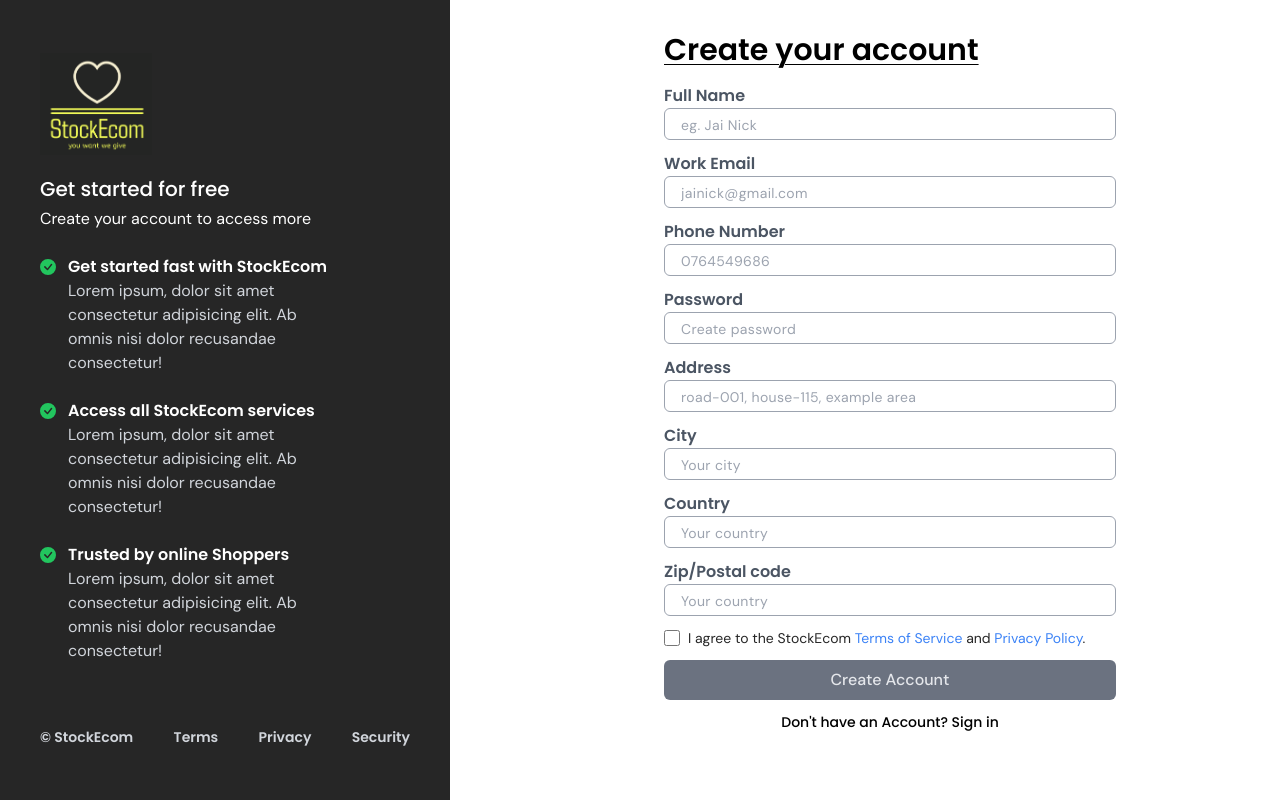
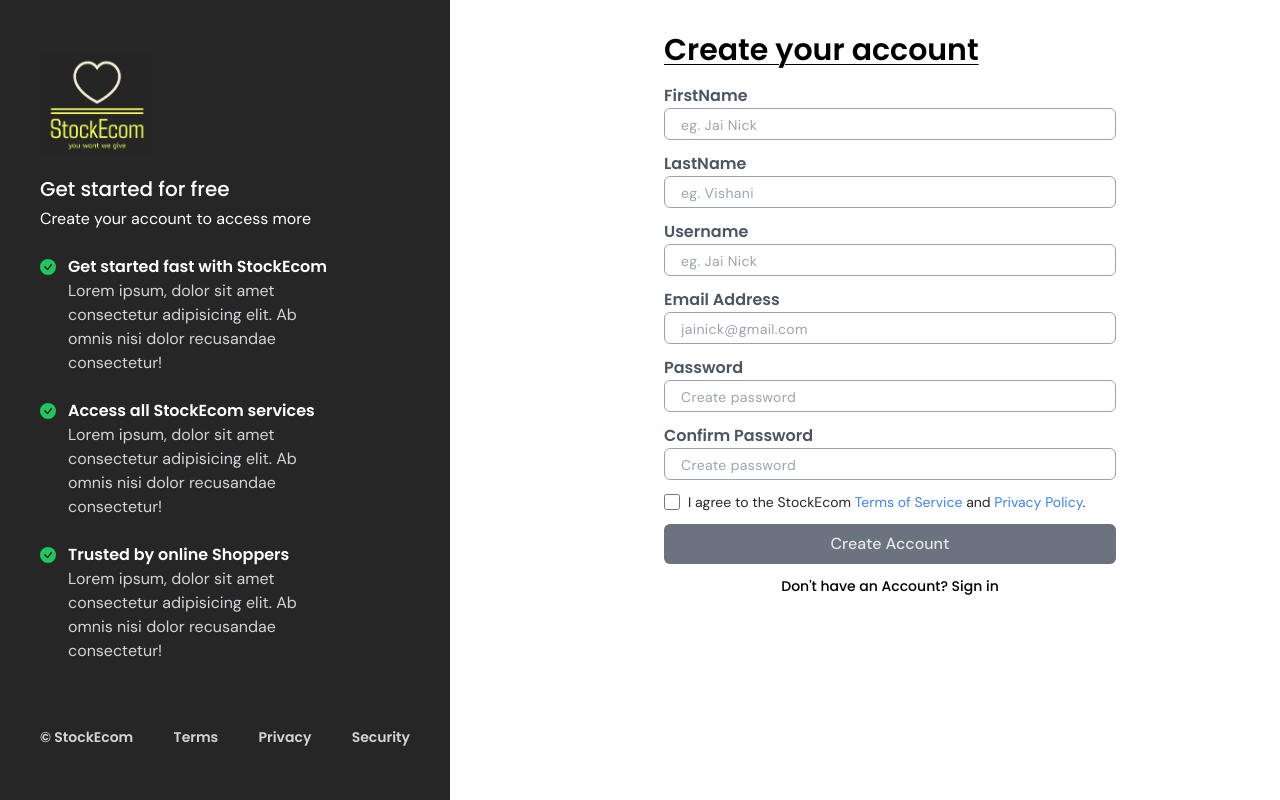
Before and after one commit to NickBwalley/StockEcom, a React (Create React App) app: page /signup in a window 1280 px wide. Built offline with nearby package versions, Linux system fonts and the light colour scheme.

Commit message:
changed signup page to match backend definitions

```diff
--- a/src/components/home/Header/HeaderBottom.js
+++ b/src/components/home/Header/HeaderBottom.js
@@ -90,7 +90,7 @@
             <FaSearch className="w-5 h-5" />
             {searchQuery && (
               <div
-                className={`w-full mx-auto h-96 bg-white top-16 absolute left-0 z-50 overflow-y-scroll shadow-2xl scrollbar-hide cursor-pointer`}
+                className={`w-full mx-auto h-96 bg-white top-16 absolute left-0 z-50 overflow-y-scroll shadow-2xl scrollbar-hide cursor-pointer `}
               >
                 {searchQuery &&
                   filteredProducts.map((item) => (
@@ -111,7 +111,7 @@
                         setSearchQuery("")
                       }
                       key={item._id}
-                      className="max-w-[600px] h-28 bg-gray-100 mb-3 flex items-center gap-3"
+                      className="max-w-[600px] h-28 bg-gray-100 mb-3 flex items-center gap-3 "
                     >
                       <img className="w-24" src={item.img} alt="productImg" />
                       <div className="flex flex-col gap-1">
--- a/src/pages/Account/SignUp.js
+++ b/src/pages/Account/SignUp.js
@@ -5,60 +5,43 @@
 
 const SignUp = () => {
   // ============= Initial State Start here =============
-  const [clientName, setClientName] = useState("");
+  const [firstName, setFirstName] = useState("");
+  const [lastName, setLastName] = useState("");
+  const [username, setUsername] = useState("");
   const [email, setEmail] = useState("");
-  const [phone, setPhone] = useState("");
   const [password, setPassword] = useState("");
-  const [address, setAddress] = useState("");
-  const [city, setCity] = useState("");
-  const [country, setCountry] = useState("");
-  const [zip, setZip] = useState("");
   const [checked, setChecked] = useState(false);
   // ============= Initial State End here ===============
   // ============= Error Msg Start here =================
-  const [errClientName, setErrClientName] = useState("");
+  const [errFirstName, setErrFirstName] = useState("");
+  const [errLastName, setErrLastName] = useState("");
+  const [errUsername, setErrUsername] = useState("");
   const [errEmail, setErrEmail] = useState("");
-  const [errPhone, setErrPhone] = useState("");
   const [errPassword, setErrPassword] = useState("");
-  const [errAddress, setErrAddress] = useState("");
-  const [errCity, setErrCity] = useState("");
-  const [errCountry, setErrCountry] = useState("");
-  const [errZip, setErrZip] = useState("");
   // ============= Error Msg End here ===================
   const [successMsg, setSuccessMsg] = useState("");
   // ============= Event Handler Start here =============
-  const handleName = (e) => {
-    setClientName(e.target.value);
-    setErrClientName("");
+  const handleFirstName = (e) => {
+    setFirstName(e.target.value);
+    setErrFirstName("");
+  };
+  const handleLastName = (e) => {
+    setLastName(e.target.value);
+    setErrLastName("");
+  };
+  const handleUsername = (e) => {
+    setUsername(e.target.value);
+    setErrUsername("");
+  };
+  const handlePassword = (e) => {
+    setPassword(e.target.value);
+    setErrPassword("");
   };
   const handleEmail = (e) => {
     setEmail(e.target.value);
     setErrEmail("");
   };
-  const handlePhone = (e) => {
-    setPhone(e.target.value);
-    setErrPhone("");
-  };
-  const handlePassword = (e) => {
-    setPassword(e.target.value);
-    setErrPassword("");
-  };
-  const handleAddress = (e) => {
-    setAddress(e.target.value);
-    setErrAddress("");
-  };
-  const handleCity = (e) => {
-    setCity(e.target.value);
-    setErrCity("");
-  };
-  const handleCountry = (e) => {
-    setCountry(e.target.value);
-    setErrCountry("");
-  };
-  const handleZip = (e) => {
-    setZip(e.target.value);
-    setErrZip("");
-  };
+
   // ============= Event Handler End here ===============
   // ================= Email Validation start here =============
   const EmailValidation = (email) => {
@@ -71,8 +54,11 @@
   const handleSignUp = (e) => {
     e.preventDefault();
     if (checked) {
-      if (!clientName) {
-        setErrClientName("Enter your name");
+      if (!firstName) {
+        setErrFirstName("Enter your firstname");
+      }
+      if (!lastName) {
+        setErrLastName("Enter your lastname");
       }
       if (!email) {
         setErrEmail("Enter your email");
@@ -81,8 +67,8 @@
           setErrEmail("Enter a Valid email");
         }
       }
-      if (!phone) {
-        setErrPhone("Enter your phone number");
+      if (!username) {
+        setErrUsername("Enter your username");
       }
       if (!password) {
         setErrPassword("Create a password");
@@ -91,41 +77,25 @@
           setErrPassword("Passwords must be at least 6 characters");
         }
       }
-      if (!address) {
-        setErrAddress("Enter your address");
-      }
-      if (!city) {
-        setErrCity("Enter your city name");
-      }
-      if (!country) {
-        setErrCountry("Enter the country you are residing");
-      }
-      if (!zip) {
-        setErrZip("Enter the zip code of your area");
-      }
+
       // ============== Getting the value ==============
       if (
-        clientName &&
+        firstName &&
+        lastName &&
         email &&
         EmailValidation(email) &&
         password &&
         password.length >= 6 &&
-        address &&
-        city &&
-        country &&
-        zip
+        username
       ) {
         setSuccessMsg(
-          `Hello dear ${clientName}, Welcome you to StockEcom Admin panel. We received your Sign up request. We are processing to validate your access. Till then stay connected and additional assistance will be sent to you by your mail at ${email}`
+          `Hello dear ${firstName}, Welcome you to StockEcom Admin panel. We received your Sign up request. We are processing to validate your access. Till then stay connected and additional assistance will be sent to you by your mail at ${email}`
         );
-        setClientName("");
+        setFirstName("");
+        setLastName("");
         setEmail("");
-        setPhone("");
+        setUsername("");
         setPassword("");
-        setAddress("");
-        setCity("");
-        setCountry("");
-        setZip("");
       }
     }
   };
@@ -222,26 +192,64 @@
                 {/* client name */}
                 <div className="flex flex-col gap-.5">
                   <p className="font-titleFont text-base font-semibold text-gray-600">
-                    Full Name
+                    FirstName
                   </p>
                   <input
-                    onChange={handleName}
-                    value={clientName}
+                    onChange={handleFirstName}
+                    value={firstName}
                     className="w-full h-8 placeholder:text-sm placeholder:tracking-wide px-4 text-base font-medium placeholder:font-normal rounded-md border-[1px] border-gray-400 outline-none"
                     type="text"
                     placeholder="eg. Jai Nick"
                   />
-                  {errClientName && (
+                  {errFirstName && (
                     <p className="text-sm text-red-500 font-titleFont font-semibold px-4">
                       <span className="font-bold italic mr-1">!</span>
-                      {errClientName}
+                      {errFirstName}
+                    </p>
+                  )}
+                </div>
+
+                <div className="flex flex-col gap-.5">
+                  <p className="font-titleFont text-base font-semibold text-gray-600">
+                    LastName
+                  </p>
+                  <input
+                    onChange={handleLastName}
+                    value={lastName}
+                    className="w-full h-8 placeholder:text-sm placeholder:tracking-wide px-4 text-base font-medium placeholder:font-normal rounded-md border-[1px] border-gray-400 outline-none"
+                    type="text"
+                    placeholder="eg. Vishani"
+                  />
+                  {errLastName && (
+                    <p className="text-sm text-red-500 font-titleFont font-semibold px-4">
+                      <span className="font-bold italic mr-1">!</span>
+                      {errLastName}
+                    </p>
+                  )}
+                </div>
+
+                <div className="flex flex-col gap-.5">
+                  <p className="font-titleFont text-base font-semibold text-gray-600">
+                    Username
+                  </p>
+                  <input
+                    onChange={handleUsername}
+                    value={lastName}
+                    className="w-full h-8 placeholder:text-sm placeholder:tracking-wide px-4 text-base font-medium placeholder:font-normal rounded-md border-[1px] border-gray-400 outline-none"
+                    type="text"
+                    placeholder="eg. Jai Nick"
+                  />
+                  {errLastName && (
+                    <p className="text-sm text-red-500 font-titleFont font-semibold px-4">
+                      <span className="font-bold italic mr-1">!</span>
+                      {errLastName}
                     </p>
                   )}
                 </div>
                 {/* Email */}
                 <div className="flex flex-col gap-.5">
                   <p className="font-titleFont text-base font-semibold text-gray-600">
-                    Work Email
+                    Email Address
                   </p>
                   <input
                     onChange={handleEmail}
@@ -257,25 +265,7 @@
                     </p>
                   )}
                 </div>
-                {/* Phone Number */}
-                <div className="flex flex-col gap-.5">
-                  <p className="font-titleFont text-base font-semibold text-gray-600">
-                    Phone Number
-                  </p>
-                  <input
-                    onChange={handlePhone}
-                    value={phone}
-                    className="w-full h-8 placeholder:text-sm placeholder:tracking-wide px-4 text-base font-medium placeholder:font-normal rounded-md border-[1px] border-gray-400 outline-none"
-                    type="text"
-                    placeholder="0764549686"
-                  />
-                  {errPhone && (
-                    <p className="text-sm text-red-500 font-titleFont font-semibold px-4">
-                      <span className="font-bold italic mr-1">!</span>
-                      {errPhone}
-                    </p>
-                  )}
-                </div>
+
                 {/* Password */}
                 <div className="flex flex-col gap-.5">
                   <p className="font-titleFont text-base font-semibold text-gray-600">
@@ -295,82 +285,27 @@
                     </p>
                   )}
                 </div>
-                {/* Address */}
+
+                {/* Password */}
                 <div className="flex flex-col gap-.5">
                   <p className="font-titleFont text-base font-semibold text-gray-600">
-                    Address
+                    Confirm Password
                   </p>
                   <input
-                    onChange={handleAddress}
-                    value={address}
+                    onChange={handlePassword}
+                    value={password}
                     className="w-full h-8 placeholder:text-sm placeholder:tracking-wide px-4 text-base font-medium placeholder:font-normal rounded-md border-[1px] border-gray-400 outline-none"
-                    type="text"
-                    placeholder="road-001, house-115, example area"
+                    type="password"
+                    placeholder="Create password"
                   />
-                  {errAddress && (
+                  {errPassword && (
                     <p className="text-sm text-red-500 font-titleFont font-semibold px-4">
                       <span className="font-bold italic mr-1">!</span>
-                      {errAddress}
+                      {errPassword}
                     </p>
                   )}
                 </div>
-                {/* City */}
-                <div className="flex flex-col gap-.5">
-                  <p className="font-titleFont text-base font-semibold text-gray-600">
-                    City
-                  </p>
-                  <input
-                    onChange={handleCity}
-                    value={city}
-                    className="w-full h-8 placeholder:text-sm placeholder:tracking-wide px-4 text-base font-medium placeholder:font-normal rounded-md border-[1px] border-gray-400 outline-none"
-                    type="text"
-                    placeholder="Your city"
-                  />
-                  {errCity && (
-                    <p className="text-sm text-red-500 font-titleFont font-semibold px-4">
-                      <span className="font-bold italic mr-1">!</span>
-                      {errCity}
-                    </p>
-                  )}
-                </div>
-                {/* Country */}
-                <div className="flex flex-col gap-.5">
-                  <p className="font-titleFont text-base font-semibold text-gray-600">
-                    Country
-                  </p>
-                  <input
-                    onChange={handleCountry}
-                    value={country}
-                    className="w-full h-8 placeholder:text-sm placeholder:tracking-wide px-4 text-base font-medium placeholder:font-normal rounded-md border-[1px] border-gray-400 outline-none"
-                    type="text"
-                    placeholder="Your country"
-                  />
-                  {errCountry && (
-                    <p className="text-sm text-red-500 font-titleFont font-semibold px-4">
-                      <span className="font-bold italic mr-1">!</span>
-                      {errCountry}
-                    </p>
-                  )}
-                </div>
-                {/* Zip code */}
-                <div className="flex flex-col gap-.5">
-                  <p className="font-titleFont text-base font-semibold text-gray-600">
-                    Zip/Postal code
-                  </p>
-                  <input
-                    onChange={handleZip}
-                    value={zip}
-                    className="w-full h-8 placeholder:text-sm placeholder:tracking-wide px-4 text-base font-medium placeholder:font-normal rounded-md border-[1px] border-gray-400 outline-none"
-                    type="text"
-                    placeholder="Your country"
-                  />
-                  {errZip && (
-                    <p className="text-sm text-red-500 font-titleFont font-semibold px-4">
-                      <span className="font-bold italic mr-1">!</span>
-                      {errZip}
-                    </p>
-                  )}
-                </div>
+
                 {/* Checkbox */}
                 <div className="flex items-start mdl:items-center gap-2">
                   <input
```
